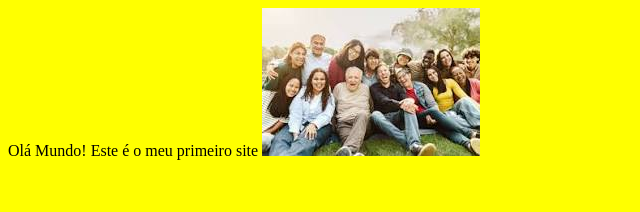
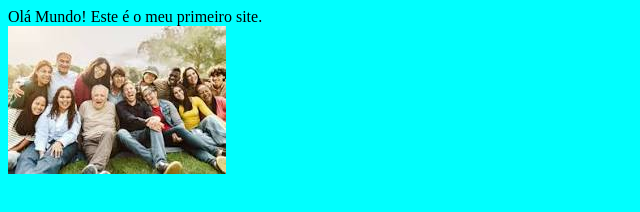
Before and after one commit to letfaarias/Projeto-Web-I, a plain HTML site: page index.html in a window 1280 px wide. Shown: the whole page, without its empty margins (0-640 px from the left). Drawn offline with Linux system fonts and the light colour scheme.

Commit message:
Segunda versão do site

```diff
--- a/index.html
+++ b/index.html
@@ -7,7 +7,7 @@
     <link rel="stylesheet" href= "style.css">
 </head>
 <body>
-    Olá Mundo! Este é o meu primeiro site
+    Olá Mundo! Este é o meu primeiro site. <br>
     <img src="pessoas.jpg" alt="">
 
 </body>
--- a/style.css
+++ b/style.css
@@ -1,3 +1,3 @@
 body {
-background-color: yellow;
+background-color: cyan;
 }
```
